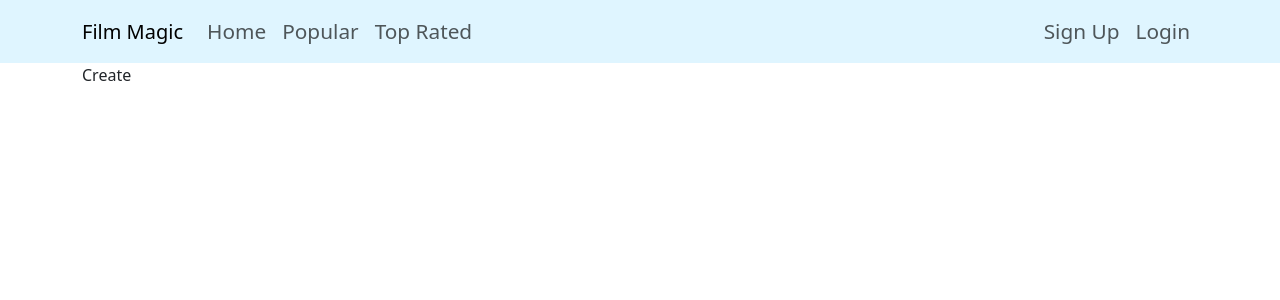
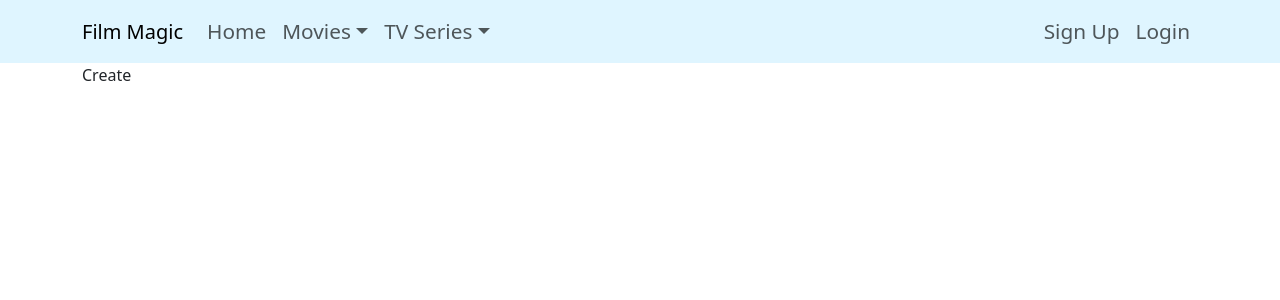
Before and after one commit to fatihcihan/film-magic, a React (Create React App) app: page /create in a window 1280 px wide. Shown: the top 300 px of the page. Built offline with nearby package versions, Linux system fonts and the light colour scheme.

Commit message:
refactored CustomNavbar component to use NavDropdown for Movies and TV Series menus

```diff
--- a/src/components/CustomNavbar.tsx
+++ b/src/components/CustomNavbar.tsx
@@ -3,6 +3,7 @@ import "./CustomNavbar.css";
 import Nav from "react-bootstrap/Nav";
 import Navbar from "react-bootstrap/Navbar";
 import { Link } from "react-router-dom";
+import { NavDropdown } from "react-bootstrap";
 
 const CustomNavbar: React.FC = () => {
   return (
@@ -15,12 +16,34 @@ const CustomNavbar: React.FC = () => {
           <Nav.Link as={Link} to="/">
             Home
           </Nav.Link>
-          <Nav.Link as={Link} to="/popular">
-            Popular
-          </Nav.Link>
-          <Nav.Link as={Link} to="/top-rated">
-            Top Rated
-          </Nav.Link>
+          <NavDropdown title="Movies">
+            <NavDropdown.Item as={Link} to="/">
+              Popular
+            </NavDropdown.Item>
+            <NavDropdown.Item as={Link} to="/">
+              Now Playing
+            </NavDropdown.Item>
+            <NavDropdown.Item as={Link} to="/">
+              Upcoming
+            </NavDropdown.Item>
+            <NavDropdown.Item as={Link} to="/top-rated">
+              Top Rated
+            </NavDropdown.Item>
+          </NavDropdown>
+          <NavDropdown title="TV Series">
+            <NavDropdown.Item as={Link} to="/">
+              Popular
+            </NavDropdown.Item>
+            <NavDropdown.Item as={Link} to="/">
+              Airing Today
+            </NavDropdown.Item>
+            <NavDropdown.Item as={Link} to="/">
+              On TV
+            </NavDropdown.Item>
+            <NavDropdown.Item as={Link} to="/top-rated">
+              Top Rated
+            </NavDropdown.Item>
+          </NavDropdown>
         </Nav>
         <Navbar.Toggle aria-controls="basic-navbar-nav" />
         <Navbar.Collapse className="justify-content-end">
```
